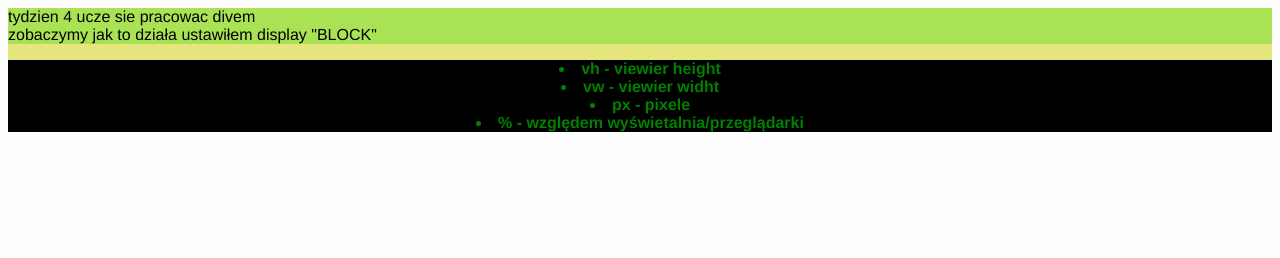
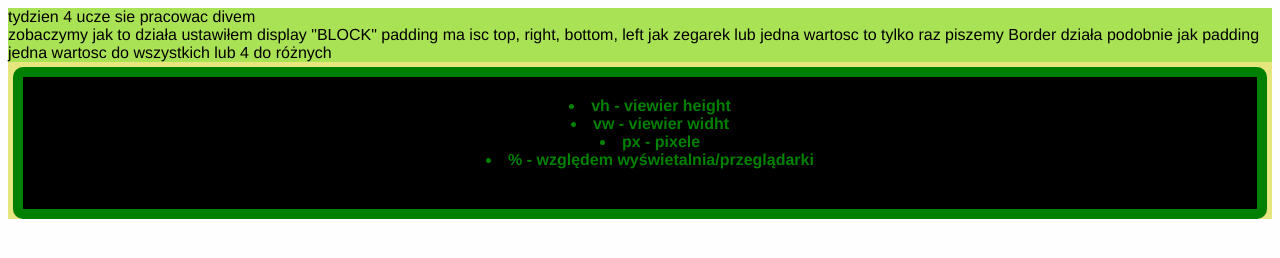
Before and after one commit to BartoszKubik/homepage, a plain HTML site: page indexIV.html in a window 1280 px wide. Drawn offline with Linux system fonts and the light colour scheme.

Commit message:
dodatki css

```diff
--- a/indexIV.html
+++ b/indexIV.html
@@ -14,6 +14,8 @@
         </div>
         <div class="box">
             zobaczymy jak to działa ustawiłem display "BLOCK"
+            padding ma isc top, right, bottom, left jak zegarek lub jedna wartosc to tylko raz piszemy
+            Border działa podobnie jak padding jedna wartosc do wszystkich lub 4 do różnych
         </div>
         <div>
             <h3 id="htrzy">
--- a/style.css
+++ b/style.css
@@ -101,4 +101,10 @@ nav a {
     text-align: center;
     color: green;
     background-color: black;
+    padding: 20px 30px 40px 50px;
+    border-width: 10px;
+    border-style: solid;
+    border-color: green;
+    border-radius: 10px;
+    margin: 5px;
 }
```
